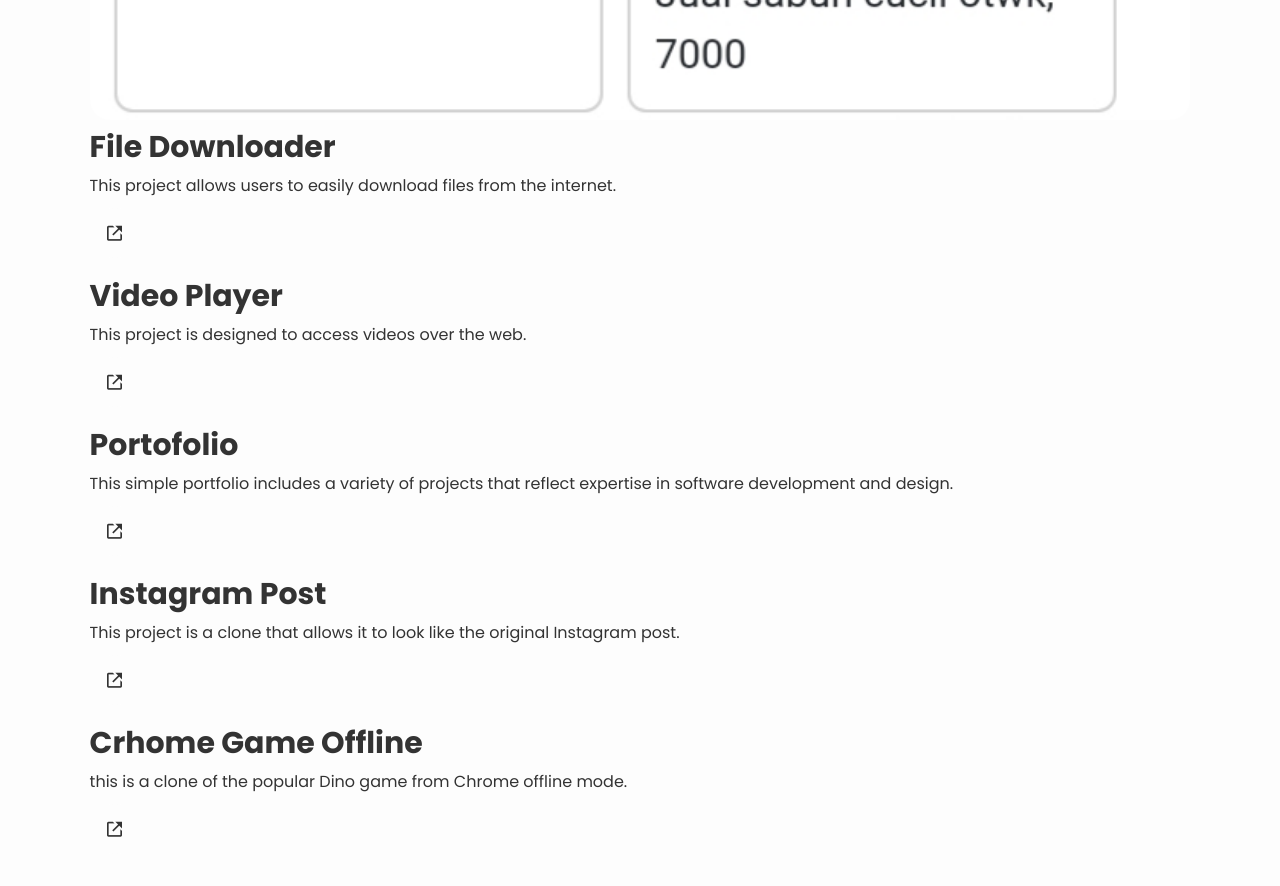
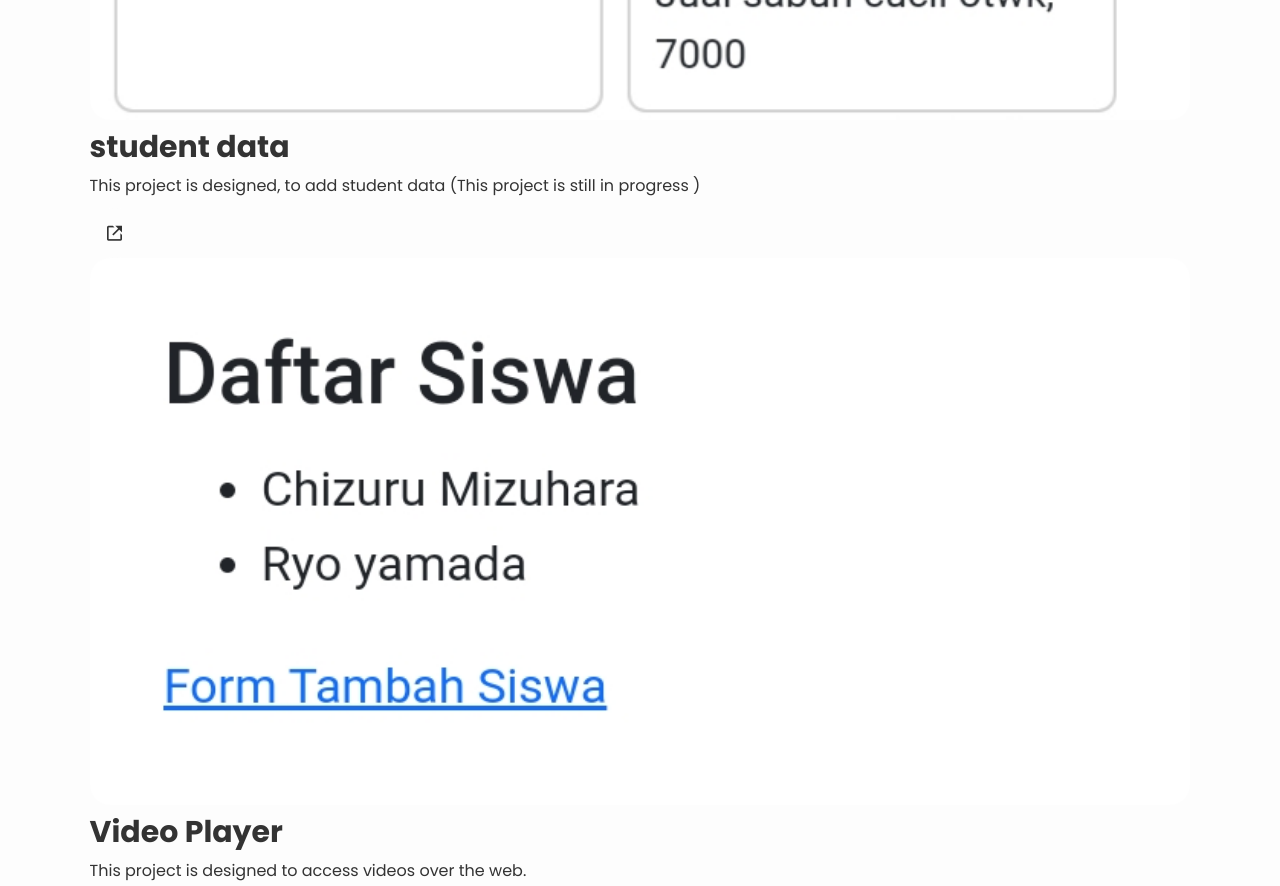
Before and after one commit to ihell/portofolio, a plain HTML site: page index.html in a window 1280 px wide. Shown: the part 3860-4746 px from the top of the page. Drawn offline with nearby package versions, Linux system fonts and the light colour scheme.

Commit message:
data siswa

```diff
--- a/index.html
+++ b/index.html
@@ -145,13 +145,13 @@
                 <img src="images/pasar.jpg" alt="">
 
                 <div class="project-layer">
-                    <h4>File Downloader</h4>
-                    <p>This project allows users to easily download files from the internet.</p>
-                    <a href="https://dzareldeveloper.github.io/File-Downloader/"><i class='bx bx-link-external'></i></a>
+                    <h4>student data</h4>
+                    <p>This project is designed, to add student data (This project is still in progress )</p>
+                    <a href="https://ihell.github.io/data-siswa/"><i class='bx bx-link-external'></i></a>
                 </div>
             </div>
             <div class="project-box">
-                <img src="images/videoplayer.jpg" alt="">
+                <img src="images/siswa.jpg" alt="">
 
                 <div class="project-layer">
                     <h4>Video Player</h4>
```
Also changed, not shown: images/siswa.jpg (added).
